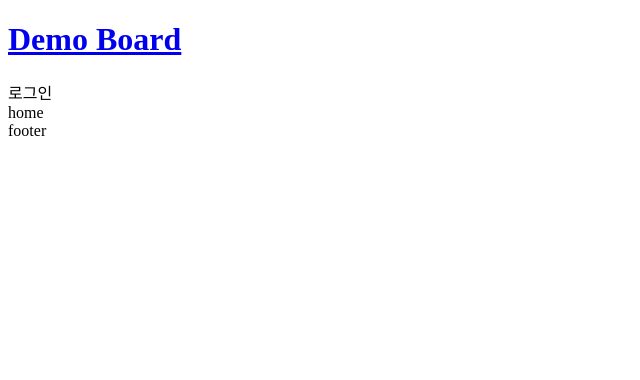
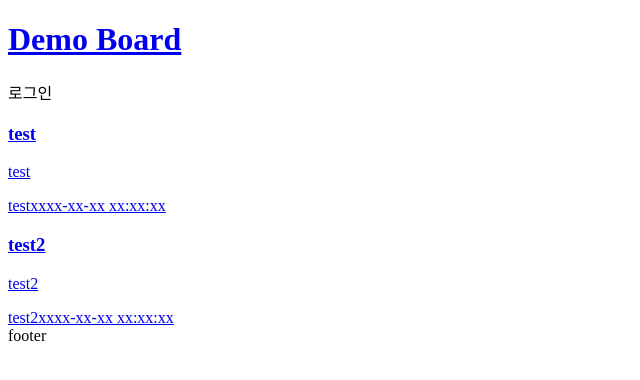
Before and after one commit to gurumee92/demo-board, a React (Create React App) app: page /#/ in a window 1280 px wide. Shown: the top 380 px of the page, without its empty margins (0-640 px from the left). Built offline with nearby package versions, Linux system fonts and the light colour scheme.

Commit message:
#UPDATE Home Add PostList

```diff
--- a/src/routes/Home.js
+++ b/src/routes/Home.js
@@ -1,9 +1,39 @@
-import React from 'react'
+import React from 'react';
+
+import PostItem from '../components/post/PostItem';
 
 export default function Home() {
+    const postList = [
+        {
+            id: 1,
+            title: "test",
+            content: "test",
+            author: "test",
+            createdAt: "xxxx-xx-xx xx:xx:xx",
+            updatedAt: "xxxx-xx-xx xx:xx:xx"
+        },
+        {
+            id: 2,
+            title: "test2",
+            content: "test2",
+            author: "test2",
+            createdAt: "xxxx-xx-xx xx:xx:xx",
+            updatedAt: "xxxx-xx-xx xx:xx:xx"
+        },
+    ];
     return (
-        <div>
-            home
+        <div className="home">
+            <div className="home__post_list">
+            {
+                postList.map((p) => <PostItem key={p.id}
+                    id={p.id}
+                    title={p.title}
+                    content={p.content}
+                    author={p.author}
+                    createdAt={p.createdAt}
+                    />)
+            }
+            </div>
         </div>
     )
 };
```
Also changed, not shown: 1 other file (tests, documents, lock files or other folders).
